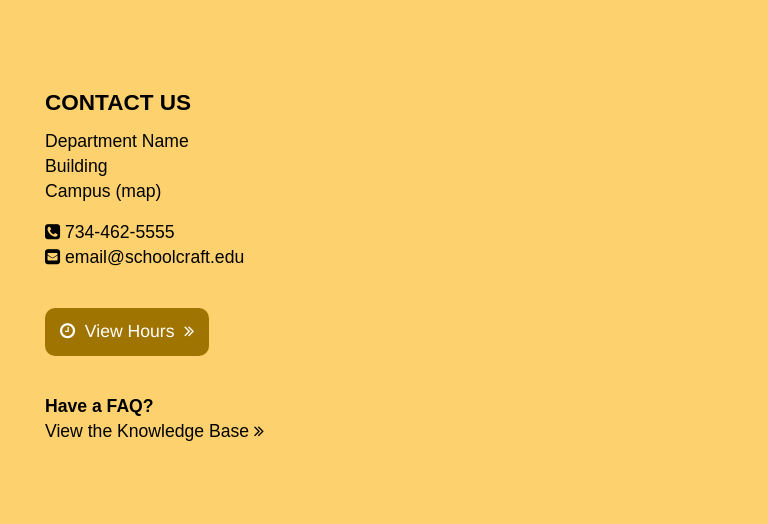
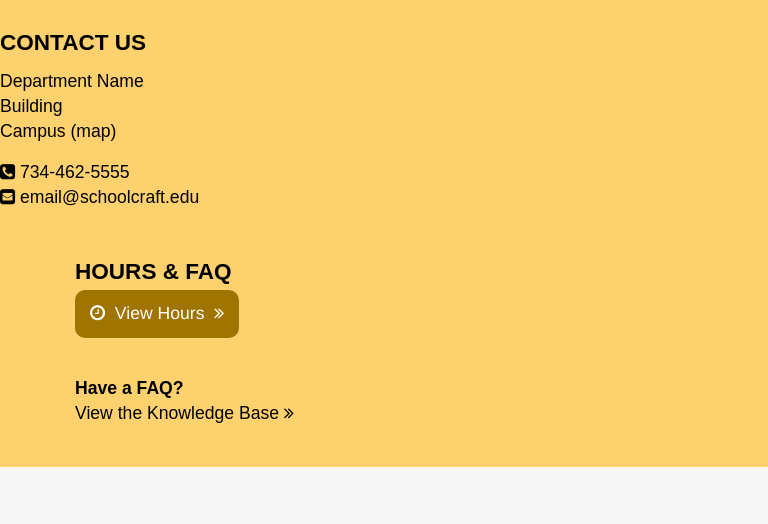
Before and after one commit to HeatherArpoika/2.0-testing-prototype, a plain HTML site: page inside.html in a window 768 px wide. Shown: the part 2303-2827 px from the top of the page. Drawn offline with nearby package versions, Linux system fonts and the light colour scheme; a web font is replaced by a local one.

```diff
--- a/css/stylesheet.css
+++ b/css/stylesheet.css
@@ -911,6 +911,10 @@ Author: Schoolcraft College
 
 	/* Medium only */
 	@media only screen and (min-width: 40.063em) and (max-width: 64em) {
+		#contact-us {
+			height: auto;
+			padding: 120px 25px 25px 0;
+		}
 		#contact-us h3, #contact-right-1 h3, #contact-right-2 h3, #contact-right-3 h3 {
 			font-size: 1.41rem !important;
 		}
@@ -923,6 +927,15 @@ Author: Schoolcraft College
 			height: auto !important;
 			padding: 25px !important;
 			margin: 0px;
+		}
+		.contact-us-col-2-medium {
+			padding: 0 0 0 75px;
+		}
+		.contact-us-col-3-medium {
+			margin: 12px 0 0 0;
+		}
+		.contact-us-col-2-medium h3 {
+			margin: 11px 0 0 0;
 		}
 	}
 
--- a/inside.html
+++ b/inside.html
@@ -662,6 +662,7 @@
 
 			<!-- contact-us yellow column -->
 			<div class="column small-12 medium-12" id="contact-us">
+				<div class="column medium-6 contact-us-col-1-medium">
 					<h3>Contact Us</h3>
 					<p>
 						<a href="#">Department Name</a><br>
@@ -673,11 +674,15 @@
 						<br>
 						<a href="#"><i class="fa fa-envelope-square" aria-hidden="true"></i> email@schoolcraft.edu</a>
 					</p>
+				</div>
 				<br>
+				<div class="column medium-6 contact-us-col-2-medium">
+					<h3>Hours &amp; FAQ</h3>
 					<button type="button" class="button"><i class="fa fa-clock-o" aria-hidden="true"></i>&nbsp;&nbsp;View Hours&nbsp;&nbsp;<i class="fa fa-angle-double-right" aria-hidden="true"></i></button>
 					<br><br>
 					<p><strong>Have a FAQ?</strong><br>
 					<a href="#">View the Knowledge Base <i class="fa fa-angle-double-right" aria-hidden="true"></i></a></p>
+				</div>
 			</div>
 
 			<!-- 2-column image span-->
```
Lines whose indentation alone changed are shown as unchanged.
